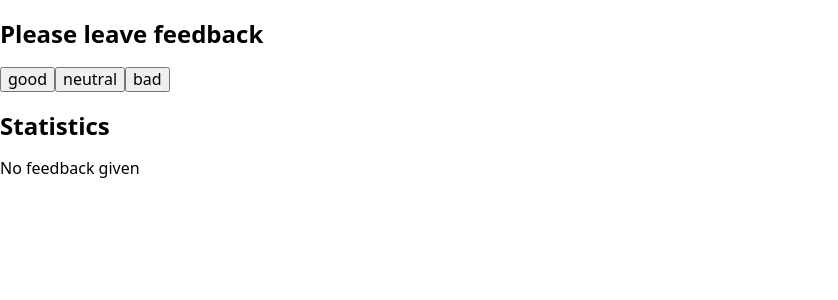
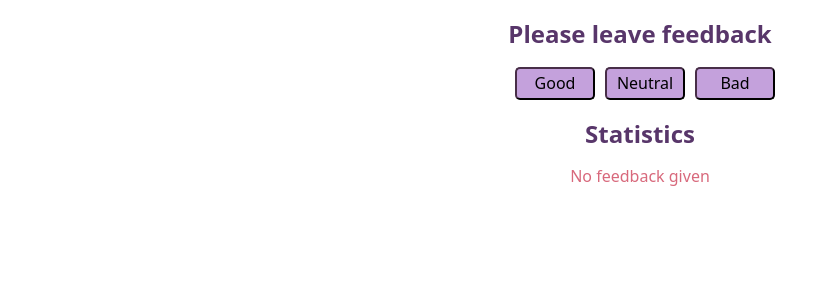
Before and after one commit to almeln/goit-react-hw-02-feedback, a React (Create React App) app: page / in a window 1280 px wide. Shown: the top 300 px of the page, without its empty margins (0-838 px from the left). Built offline with nearby package versions, Linux system fonts and the light colour scheme.

Commit message:
adds styles

```diff
--- a/src/components/FeedbackOptions/FeedbackOptions.js
+++ b/src/components/FeedbackOptions/FeedbackOptions.js
@@ -1,11 +1,13 @@
 import PropTypes from 'prop-types';
 import React from 'react';
+import css from 'components/FeedbackOptions/FeedbackOptions.module.css';
 
 const FeedbackOptions = ({ options, onLeaveFeedback }) => {
   return (
     <div>
       {options.map(option => (
         <button
+          className={css.button}
           type="button"
           key={option}
           onClick={() => onLeaveFeedback(option)}
--- /dev/null
+++ b/src/components/FeedbackOptions/FeedbackOptions.module.css
@@ -0,0 +1,10 @@
+.button {
+  background-color: rgb(196, 161, 220);
+  margin-left: 10px;
+  text-transform: capitalize;
+  border-radius: 5px;
+  padding: 5px;
+  width: 80px;
+  border-color: rgb(72, 46, 72);
+  cursor: pointer;
+}
--- a/src/components/Notification/Notification.js
+++ b/src/components/Notification/Notification.js
@@ -1,8 +1,9 @@
 import PropTypes from 'prop-types';
 import React from 'react';
+import css from 'components/Notification/Notification.module.css';
 
 const Notification = ({ message }) => {
-  return <p>{message}</p>;
+  return <p className={css.notification}>{message}</p>;
 };
 
 Notification.propTypes = {
--- /dev/null
+++ b/src/components/Notification/Notification.module.css
@@ -0,0 +1,3 @@
+.notification {
+  color: rgb(216, 105, 124);
+}
--- a/src/components/Section/Section.js
+++ b/src/components/Section/Section.js
@@ -1,10 +1,11 @@
 import PropTypes from 'prop-types';
 import React from 'react';
+import css from 'components/Section/Section.module.css';
 
 const Section = ({ title, children }) => {
   return (
-    <section>
-      <h2>{title}</h2>
+    <section className={css.section}>
+      <h2 className={css.title}>{title}</h2>
       {children}
     </section>
   );
--- /dev/null
+++ b/src/components/Section/Section.module.css
@@ -0,0 +1,10 @@
+.section {
+  width: 500px;
+  margin-left: auto;
+  margin-right: auto;
+  text-align: center;
+}
+
+.title {
+  color: #3c1551db;
+}
--- a/src/components/Statistics/Statistics.js
+++ b/src/components/Statistics/Statistics.js
@@ -1,5 +1,6 @@
 import PropTypes from 'prop-types';
 import React from 'react';
+import css from 'components/Statistics/Statistics.module.css';
 
 const Statistics = ({ good, neutral, bad, total, positivePercentage }) => {
   return (
@@ -7,8 +8,8 @@ const Statistics = ({ good, neutral, bad, total, positivePercentage }) => {
       <p>Good: {good}</p>
       <p>Neutral: {neutral}</p>
       <p>Bad: {bad}</p>
-      <p>Total: {total}</p>
-      <p>Positive Feedback: {positivePercentage}%</p>
+      <p className={css.counter}>Total: {total}</p>
+      <p className={css.counter}>Positive Feedback: {positivePercentage}%</p>
     </div>
   );
 };
--- /dev/null
+++ b/src/components/Statistics/Statistics.module.css
@@ -0,0 +1,3 @@
+.counter {
+  font-weight: 700;
+}
```
Also changed, not shown: 1 other file (tests, documents, lock files or other folders).
